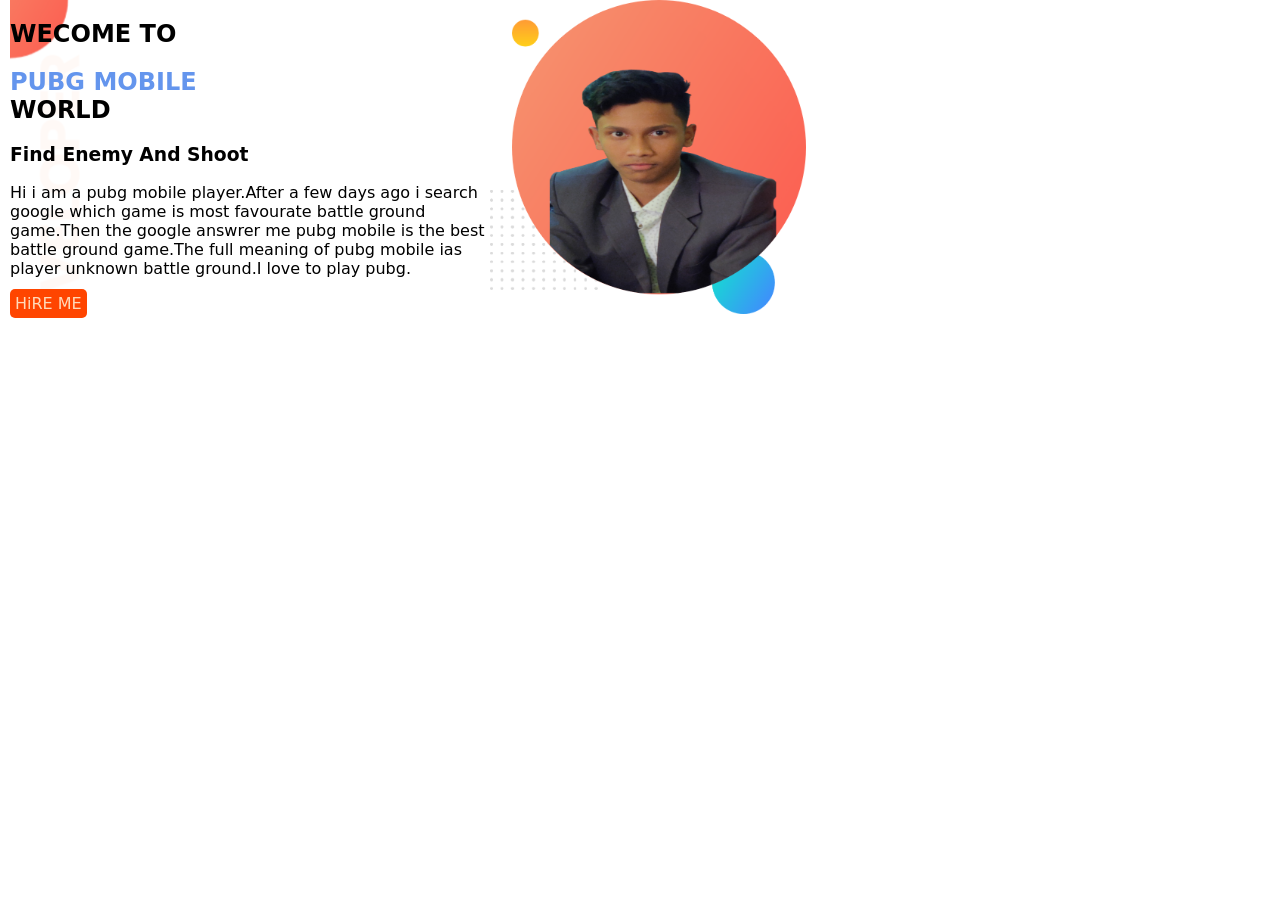
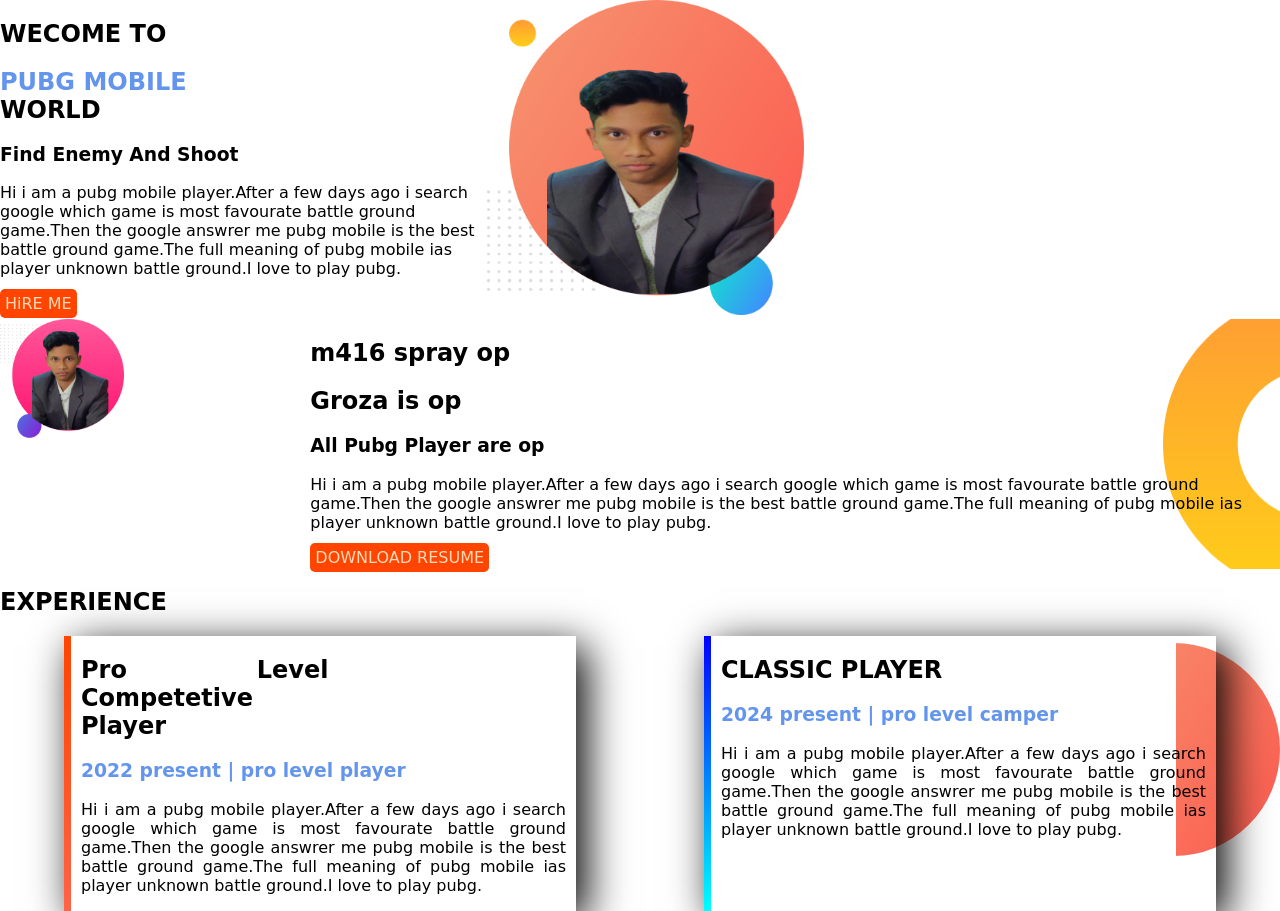
Before and after one commit to Abutaherrisat/pubg-mobile-portfolio, a plain HTML site: page index.html in a window 1280 px wide. Before the commit the page ends 800 px from the top, so only its background shows below. Drawn offline with Linux system fonts and the light colour scheme; a web font is replaced by a local one.

Commit message:
experience-added

```diff
--- a/index.html
+++ b/index.html
@@ -11,7 +11,7 @@
     <link rel="stylesheet" href="style.css">
 </head>
 <body>
-    <section class="top-banner">
+    <section class="top-banne flexible-container">
         <div class="half-width">
             <h1>WECOME TO</h1>
     <h1> <span class="orange-color"> PUBG MOBILE</span> WORLD</h1>
@@ -24,6 +24,33 @@
 
         </div>
     </section>
+    <section class="dream-big flexible-container">
+        <div>
+            <img class="half-width" src="images/taher-2-picture-with-bg (1).png" alt="">
+        </div>
+        <div>
+            <h1>m416 spray op</h1>
+            <h1>Groza is op</h1>
+            <h3>All Pubg Player are op</h3>
+            <p>Hi i am a pubg mobile player.After a few days ago i search google which game is most favourate battle ground game.Then the google answrer me pubg mobile is the best battle ground game.The full meaning of pubg mobile ias player unknown battle ground.I love to play pubg.</p>
+            <a class="link-button" target="_blank" href="https://www.facebook.com/profile.php?id=100015179167735">DOWNLOAD RESUME</a>
+        </div>
+    </section>
+    <section class="experience-area">
+        <h1>EXPERIENCE</h1>
+        <div class="flexible-container">
+            <div id="web-dev-experience" class="experience-item">
+                <h1>Pro Level Competetive Player</h1>
+                <h3 class="orange-color">2022 present | pro level player</h3>
+                <p>Hi i am a pubg mobile player.After a few days ago i search google which game is most favourate battle ground game.Then the google answrer me pubg mobile is the best battle ground game.The full meaning of pubg mobile ias player unknown battle ground.I love to play pubg.</p>
+            </div>
+            <div id="full-stack" class="experience-item">
+                <h1>CLASSIC PLAYER</h1>
+                <h3 class="orange-color">2024 present | pro level camper</h3>
+                <p>Hi i am a pubg mobile player.After a few days ago i search google which game is most favourate battle ground game.Then the google answrer me pubg mobile is the best battle ground game.The full meaning of pubg mobile ias player unknown battle ground.I love to play pubg.</p>
+            </div>
+        </div>
+    </section>
 
 </body>
 </html>
--- a/style.css
+++ b/style.css
@@ -1,4 +1,4 @@
-section{
+.flexible-container{
     display:flex;
 }
 body{
@@ -30,3 +30,35 @@ h1{
     background-image:url(images/top-banner.png);
     background-repeat: no-repeat;
 }
+.dream-big{
+    padding-bottom: 2px;
+    background-image: url(images/dream-bg.png);
+    background-repeat: no-repeat;
+    background-position: right;
+}
+.experience-item{
+    padding-left: 10px;
+    width: 40%;
+    box-shadow: 10px 10px 40px;
+    margin-right: 5%;
+    margin-left: 5%;
+    text-align: justify;
+}
+.experience-item p{
+    padding-right: 10px;
+}
+.experience-area{
+    background-image: url(images/exp-bg.png);
+    background-repeat: no-repeat;
+    background-position: right;
+}
+#web-dev-experience{
+    border-left: 7px solid;
+   border-image: linear-gradient(orangered, tomato);
+   border-image-slice: 1;
+}
+#full-stack{
+    border-left:7px solid;
+    border-image: linear-gradient(blue,cyan);
+    border-image-slice: 1;
+}
```
